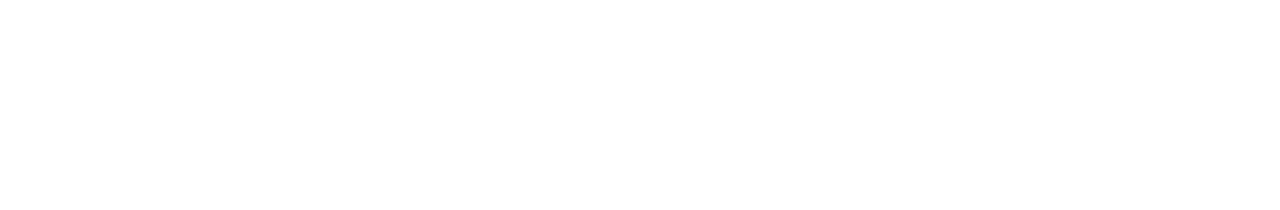
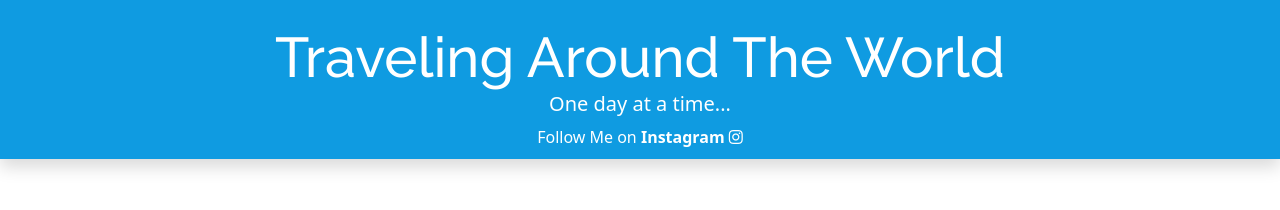
Before and after one commit to johnsbrook/Travel-Gallery, a plain HTML site: page public/index.html in a window 1280 px wide. Drawn offline with nearby package versions, Linux system fonts and the light colour scheme; files that its build step writes are made by us from their sources.

Commit message:
created header with bootstrap

```diff
--- /dev/null
+++ b/public/assets/css/style.css
@@ -0,0 +1,17 @@
+
+
+h1 {
+    font-family: 'Raleway', sans-serif;
+}
+.jumbotron {
+    background-color: rgb(15,155,225);
+    color: white;
+}
+.lead, .insta {
+    margin-top: -10px;
+}
+.insta, .insta:active, .insta:hover, .insta:visited {
+    padding-bottom: 10px;
+    color: white;
+    text-decoration: none;
+}
--- a/public/html/index.html
+++ b/public/index.html
@@ -8,9 +8,21 @@
 <link rel="stylesheet" href="https://cdnjs.cloudflare.com/ajax/libs/twitter-bootstrap/5.0.0-alpha1/css/bootstrap.min.css">
 <link rel="stylesheet" href="https://cdnjs.cloudflare.com/ajax/libs/font-awesome/5.14.0/css/all.min.css">
 <link rel="stylesheet" href="assets/css/style.css">
-<title>Title</title>
+<!-- Google Fonts -->
+<link href="https://fonts.googleapis.com/css2?family=Raleway:wght@500&display=swap" rel="stylesheet">
+<!-- Use this CSS rules to specify families on Google Fonts -->
+<!-- font-family: 'Raleway', sans-serif; -->
+<title>Travel Gallery</title>
 </head>
 <body>
+
+<div class="jumbotron shadow">
+    <div class="container text-center">
+        <h1 class="display-4 pt-4">Traveling Around The World</h1>
+        <p class="lead">One day at a time...</p>
+        <p class="insta">Follow Me on <a href="http://www.instagram.com/john.s.brook" class="insta"><b>Instagram <i class="fab fa-instagram"></i></b></a></p>
+    </div>
+</div>
 
 <script src="https://cdnjs.cloudflare.com/ajax/libs/popper.js/1.16.1/umd/popper.min.js"></script>
 <script src="https://cdnjs.cloudflare.com/ajax/libs/twitter-bootstrap/5.0.0-alpha1/js/bootstrap.min.js"></script>
```
Also changed, not shown: public/assets/js/script.js (added), public/js/script.js (deleted).
